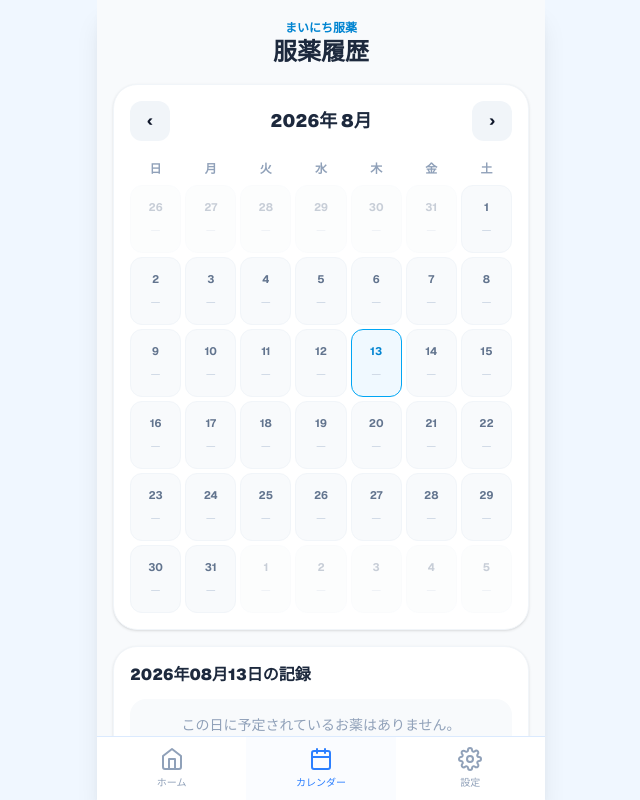
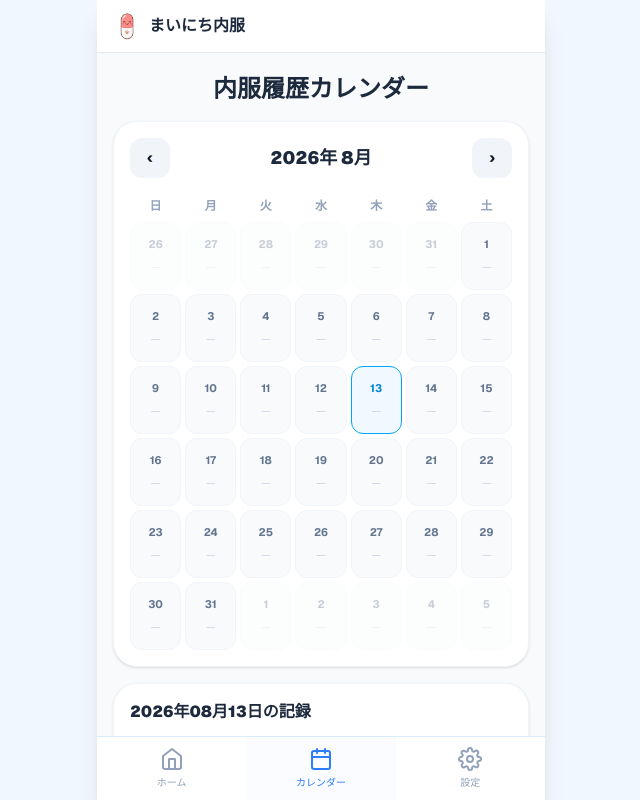
Before and after one commit to yongmars/medication-app, a Next.js app: page /calendar in a window 1280 px wide. Shown: the whole page, without its empty margins (319-959 px from the left). Built offline with nearby package versions, Linux system fonts and the light colour scheme; no server answers.

Commit message:
Rename app and add initial release notes

```diff
--- a/src/app/calendar/page.tsx
+++ b/src/app/calendar/page.tsx
@@ -76,9 +76,10 @@ export default function CalendarPage() {
   if (!mounted) return <div className="min-h-full grid place-items-center text-slate-500 font-bold">読み込み中...</div>;
 
   return (
-    <div className="min-h-full bg-slate-50 px-2 py-5 dark:bg-slate-900 sm:px-4">
-      <main className="mx-auto max-w-lg space-y-4">
-        <header className="px-2 text-center"><p className="text-xs font-bold text-sky-600">まいにち服薬</p><h1 className="text-2xl font-black text-slate-800 dark:text-white">服薬履歴</h1></header>
+    <div className="min-h-full bg-slate-50 dark:bg-slate-900">
+      <header className="flex w-full items-center border-b border-gray-200 bg-white px-4 py-3 dark:border-gray-700 dark:bg-slate-800"><div className="flex items-center gap-2"><Image src={`${basePath}/medicine192.png`} alt="まいにち内服のロゴ" width={28} height={28} className="object-contain" /><span className="text-base font-bold text-slate-800 dark:text-white">まいにち内服</span></div></header>
+      <main className="mx-auto max-w-lg space-y-4 px-2 py-5 sm:px-4">
+        <header className="px-2 text-center"><h1 className="text-2xl font-black text-slate-800 dark:text-white">内服履歴カレンダー</h1></header>
         <section className="rounded-3xl border border-slate-100 bg-white p-3 shadow-sm dark:border-slate-700 dark:bg-slate-800 sm:p-4">
           <div className="mb-4 flex items-center justify-between"><button type="button" onClick={() => setMonthDate(new Date(year, month - 1, 1))} aria-label="前の月" className="h-10 w-10 rounded-xl bg-slate-100 font-bold dark:bg-slate-700">‹</button><h2 className="text-lg font-black text-slate-800 dark:text-white">{year}年 {month + 1}月</h2><button type="button" onClick={() => setMonthDate(new Date(year, month + 1, 1))} aria-label="次の月" className="h-10 w-10 rounded-xl bg-slate-100 font-bold dark:bg-slate-700">›</button></div>
           <div className="mb-1 grid grid-cols-7 gap-0.5 text-center text-xs font-bold text-slate-400 sm:gap-1">{["日", "月", "火", "水", "木", "金", "土"].map((day) => <div key={day} className="py-1">{day}</div>)}</div>
--- a/src/app/page.tsx
+++ b/src/app/page.tsx
@@ -249,7 +249,7 @@ export default function Home() {
 
   return (
     <div className="flex min-h-full flex-col bg-gray-50 dark:bg-gray-900">
-      <header className="flex w-full items-center justify-between border-b border-gray-200 bg-white px-4 py-3 dark:border-gray-700 dark:bg-slate-800"><div className="flex items-center gap-2"><Image src={`${basePath}/medicine192.png`} alt="まいにち服薬のロゴ" width={28} height={28} className="object-contain" /><span className="text-base font-bold text-slate-800 dark:text-white">まいにち服薬</span></div>{installPrompt && <button type="button" onClick={async () => { await installPrompt.prompt(); setInstallPrompt(null); }} className="min-h-8 rounded-xl bg-sky-600 px-3 py-1.5 text-xs font-bold text-white animate-pulse">📲 インストール</button>}</header>
+      <header className="flex w-full items-center justify-between border-b border-gray-200 bg-white px-4 py-3 dark:border-gray-700 dark:bg-slate-800"><div className="flex items-center gap-2"><Image src={`${basePath}/medicine192.png`} alt="まいにち内服のロゴ" width={28} height={28} className="object-contain" /><span className="text-base font-bold text-slate-800 dark:text-white">まいにち内服</span></div>{installPrompt && <button type="button" onClick={async () => { await installPrompt.prompt(); setInstallPrompt(null); }} className="min-h-8 rounded-xl bg-sky-600 px-3 py-1.5 text-xs font-bold text-white animate-pulse">📲 インストール</button>}</header>
 
       <section className="sticky top-0 z-20 flex-shrink-0 border-b border-gray-200 bg-gray-50/95 px-4 pb-4 pt-4 shadow-sm backdrop-blur-sm dark:border-gray-800 dark:bg-gray-900/95">
         <h1 className="text-center text-lg font-black text-slate-800 dark:text-white">{getFormattedDate()}</h1>
--- a/src/app/settings/page.tsx
+++ b/src/app/settings/page.tsx
@@ -3,6 +3,7 @@
 /* eslint-disable @next/next/no-img-element */
 
 import { ChangeEvent, useEffect, useRef, useState } from "react";
+import Image from "next/image";
 import {
   clearMedicationPhotos,
   compressMedicationPhoto,
@@ -79,6 +80,7 @@ function Modal({ title, onClose, children }: { title: string; onClose: () => voi
 }
 
 export default function SettingsPage() {
+  const basePath = process.env.NEXT_PUBLIC_BASE_PATH || "";
   const [mounted, setMounted] = useState(false);
   const [medications, setMedications] = useState<Medication[]>([]);
   const [form, setForm] = useState<MedicationForm>(createEmptyForm);
@@ -258,9 +260,10 @@ export default function SettingsPage() {
   if (!mounted || !notifications) return <div className="min-h-full grid place-items-center text-slate-500 font-bold">読み込み中...</div>;
 
   return (
-    <div className="min-h-full bg-slate-50 px-4 py-5 dark:bg-slate-900">
-      <main className="mx-auto max-w-lg space-y-5">
-        <header className="text-center"><p className="text-xs font-bold text-sky-600">まいにち服薬</p><h1 className="text-2xl font-black text-slate-800 dark:text-white">お薬と設定</h1></header>
+    <div className="min-h-full bg-slate-50 dark:bg-slate-900">
+      <header className="flex w-full items-center border-b border-gray-200 bg-white px-4 py-3 dark:border-gray-700 dark:bg-slate-800"><div className="flex items-center gap-2"><Image src={`${basePath}/medicine192.png`} alt="まいにち内服のロゴ" width={28} height={28} className="object-contain" /><span className="text-base font-bold text-slate-800 dark:text-white">まいにち内服</span></div></header>
+      <main className="mx-auto max-w-lg space-y-5 px-4 py-5">
+        <header className="text-center"><h1 className="text-2xl font-black text-slate-800 dark:text-white">お薬と設定</h1></header>
         {message && <button onClick={() => setMessage(null)} className="w-full rounded-2xl border border-sky-200 bg-sky-50 p-3 text-sm font-bold text-sky-700 dark:border-sky-900 dark:bg-sky-950/30 dark:text-sky-300">{message}　×</button>}
 
         <section className="rounded-3xl border border-slate-100 bg-white p-4 shadow-sm dark:border-slate-700 dark:bg-slate-800">
@@ -309,7 +312,7 @@ export default function SettingsPage() {
         </section>
 
         <div className="border-t border-slate-200 pt-5 dark:border-slate-700">
-          <button type="button" onClick={() => setModal("updates")} className="flex w-full items-center justify-between rounded-2xl border border-slate-200 bg-white px-4 py-4 text-left shadow-sm dark:border-slate-700 dark:bg-slate-800"><span className="font-black text-slate-700 dark:text-white">🆙 アップデート情報</span><span className="text-sm font-bold text-slate-400">準備中</span></button>
+          <button type="button" onClick={() => setModal("updates")} className="flex w-full items-center justify-between rounded-2xl border border-slate-200 bg-white px-4 py-4 text-left shadow-sm dark:border-slate-700 dark:bg-slate-800"><span className="font-black text-slate-700 dark:text-white">🆙 アップデート情報</span><span className="text-sm font-bold text-slate-400">Ver. 1.0.0</span></button>
           <button type="button" onClick={() => setModal("license")} className="mt-3 flex w-full items-center rounded-2xl border border-slate-200 bg-white px-4 py-4 text-left font-black text-slate-700 shadow-sm dark:border-slate-700 dark:bg-slate-800 dark:text-white">📄 ライセンス情報</button>
           <p className="mt-6 text-center text-sm font-bold text-slate-500">作った人： <a href="https://note.com/note_yongmars" target="_blank" rel="noreferrer" className="text-sky-600 underline underline-offset-4">視能訓練士 ゆうまるす ↗</a></p>
         </div>
@@ -322,7 +325,7 @@ export default function SettingsPage() {
         <div className="pb-4"><p className="mb-3 text-center text-xs text-slate-400">※初期化すると、すべての登録データが完全に消去され、元に戻せません。</p><button type="button" onClick={() => void resetAllData()} className="w-full rounded-2xl border-2 border-red-300 bg-transparent py-4 text-sm font-black text-red-600">🗑️ ⚠ アプリの全データを初期化する</button></div>
       </main>
 
-      {modal === "updates" && <Modal title="アップデート情報" onClose={() => setModal(null)}><p className="rounded-2xl bg-slate-50 p-4 text-center font-bold dark:bg-slate-700">アップデート履歴は今後掲載します。</p></Modal>}
+      {modal === "updates" && <Modal title="アップデート情報" onClose={() => setModal(null)}><article><h3 className="text-base font-black text-slate-800 dark:text-white">■ Ver. 1.0.0（2026年8月）</h3><ul className="mt-3 space-y-2 pl-1"><li>・『ノクトのまいにち内服管理アプリ』が誕生！</li><li>・毎日の内服チェックに対応。</li><li>・同じ時間帯に複数の薬を服用する場合もまとめて管理できます。</li><li>・錠剤・カプセルは、同じ服用タイミングなら1回のチェックでまとめて記録できます。</li></ul></article></Modal>}
       {modal === "license" && <Modal title="ライセンス・著作権について" onClose={() => setModal(null)}><p className="font-black text-slate-800 dark:text-white">© 2026 ゆうまるす / yongmars. All rights reserved.</p><p className="mt-4">本アプリに登場するキャラクター「ノクト」「ルクス」「朔」、その他のイラスト、アプリアイコン等は、すべて製作者「ゆうまるす」のオリジナル著作物です。画像の無断転載・複製・商用利用は固くお断りいたします。</p></Modal>}
     </div>
   );
--- a/src/lib/siteMetadata.ts
+++ b/src/lib/siteMetadata.ts
@@ -1,8 +1,8 @@
-export const APP_NAME = "ノクト・ルクス・朔のまいにち服薬";
-export const APP_SHORT_NAME = "まいにち服薬";
+export const APP_NAME = "ノクトのまいにち内服";
+export const APP_SHORT_NAME = "まいにち内服";
 export const SITE_URL = "https://medicines-app.vercel.app";
-export const APP_DESCRIPTION = "ノクト・ルクス・朔と一緒に、毎日の内服薬を時間帯ごとに確認・記録できる端末内保存の服薬サポートアプリです。";
-export const OGP_DESCRIPTION = "毎日の服薬チェック、通知、履歴、頓服記録を、ノクト・ルクス・朔と一緒に。";
+export const APP_DESCRIPTION = "ノクトと一緒に、毎日の内服薬を時間帯ごとに確認・記録できる端末内保存の内服サポートアプリです。";
+export const OGP_DESCRIPTION = "毎日の内服チェック、通知、履歴、頓服記録を、ノクトと一緒に。";
 export const OGP_IMAGE_PATH = "/medicine512.png";
 export const OGP_IMAGE_WIDTH = 512;
 export const OGP_IMAGE_HEIGHT = 512;
```
Also changed, not shown: 1 other file (tests, documents, lock files or other folders).
